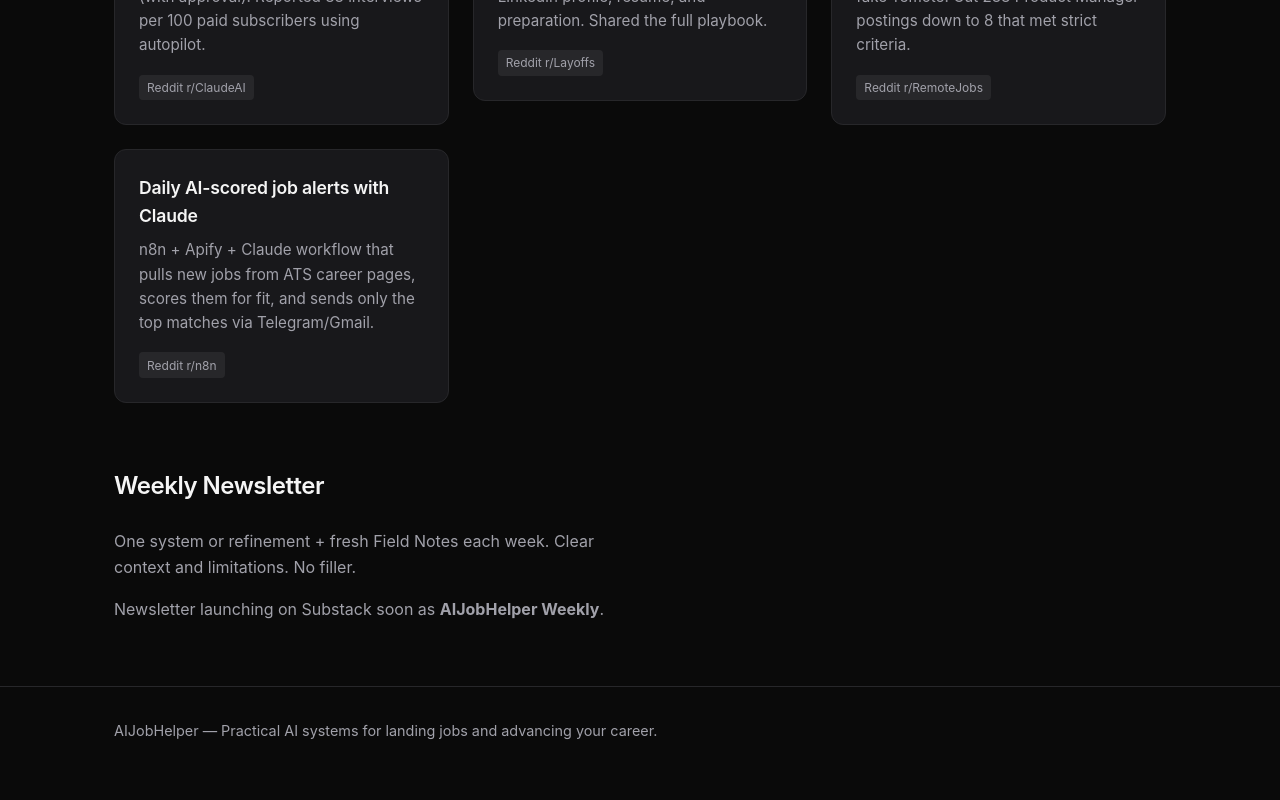
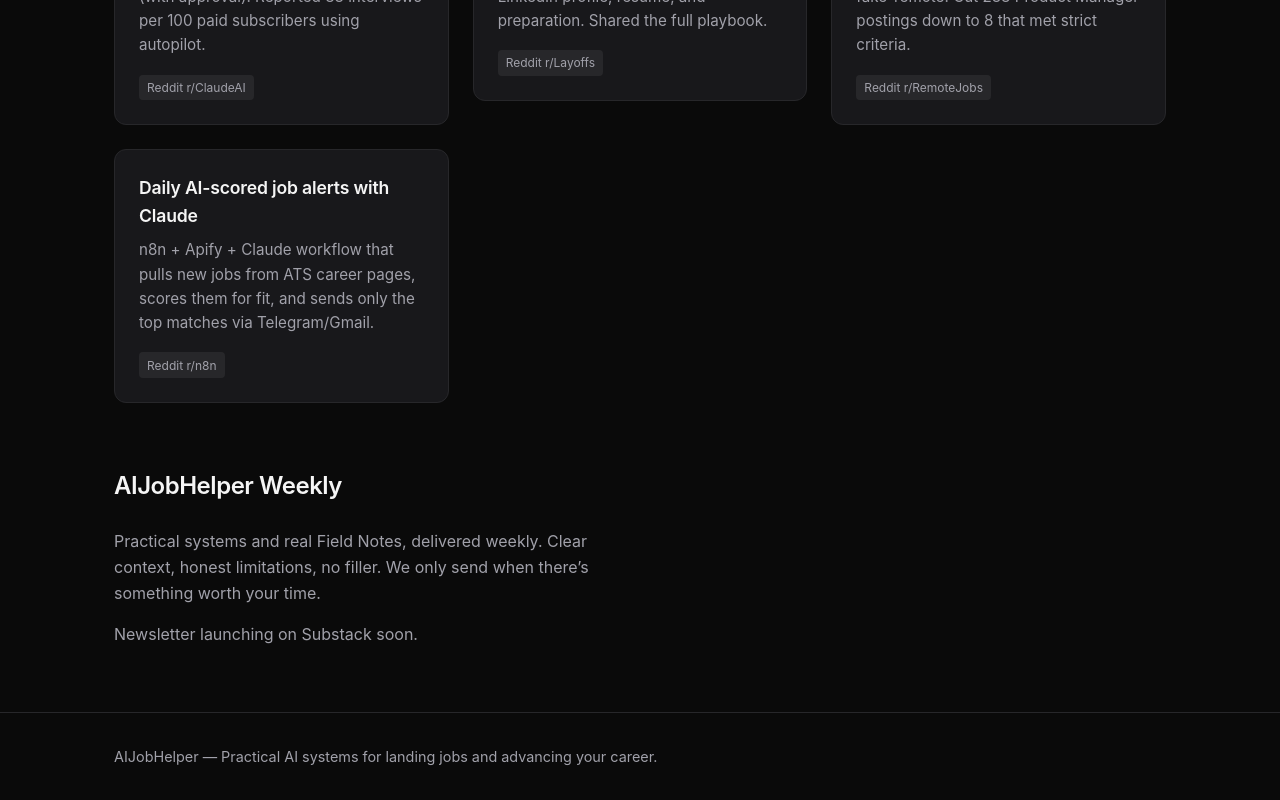
Before and after one commit to Labuscadora16/aijobhelper, a Next.js app: page / in a window 1280 px wide. Shown: the part 1339-2139 px from the top of the page. Before the commit the page ends 2113 px from the top, so only its background shows below. Built offline with nearby package versions, Linux system fonts and the light colour scheme.

Commit message:
Refine newsletter section language — flexible, branded as AIJobHelper Weekly

```diff
--- a/app/page.tsx
+++ b/app/page.tsx
@@ -129,12 +129,13 @@ export default function Home() {
         </section>
 
         <section>
-          <h2 className="section-title">Weekly Newsletter</h2>
+          <h2 className="section-title">AIJobHelper Weekly</h2>
           <p style={{ color: 'var(--muted)', marginBottom: '1rem', maxWidth: '32rem' }}>
-            One system or refinement + fresh Field Notes each week. Clear context and limitations. No filler.
+            Practical systems and real Field Notes, delivered weekly.
+            Clear context, honest limitations, no filler. We only send when there’s something worth your time.
           </p>
           <p style={{ color: 'var(--muted)' }}>
-            Newsletter launching on Substack soon as <strong>AIJobHelper Weekly</strong>.
+            Newsletter launching on Substack soon.
           </p>
         </section>
       </main>
```
